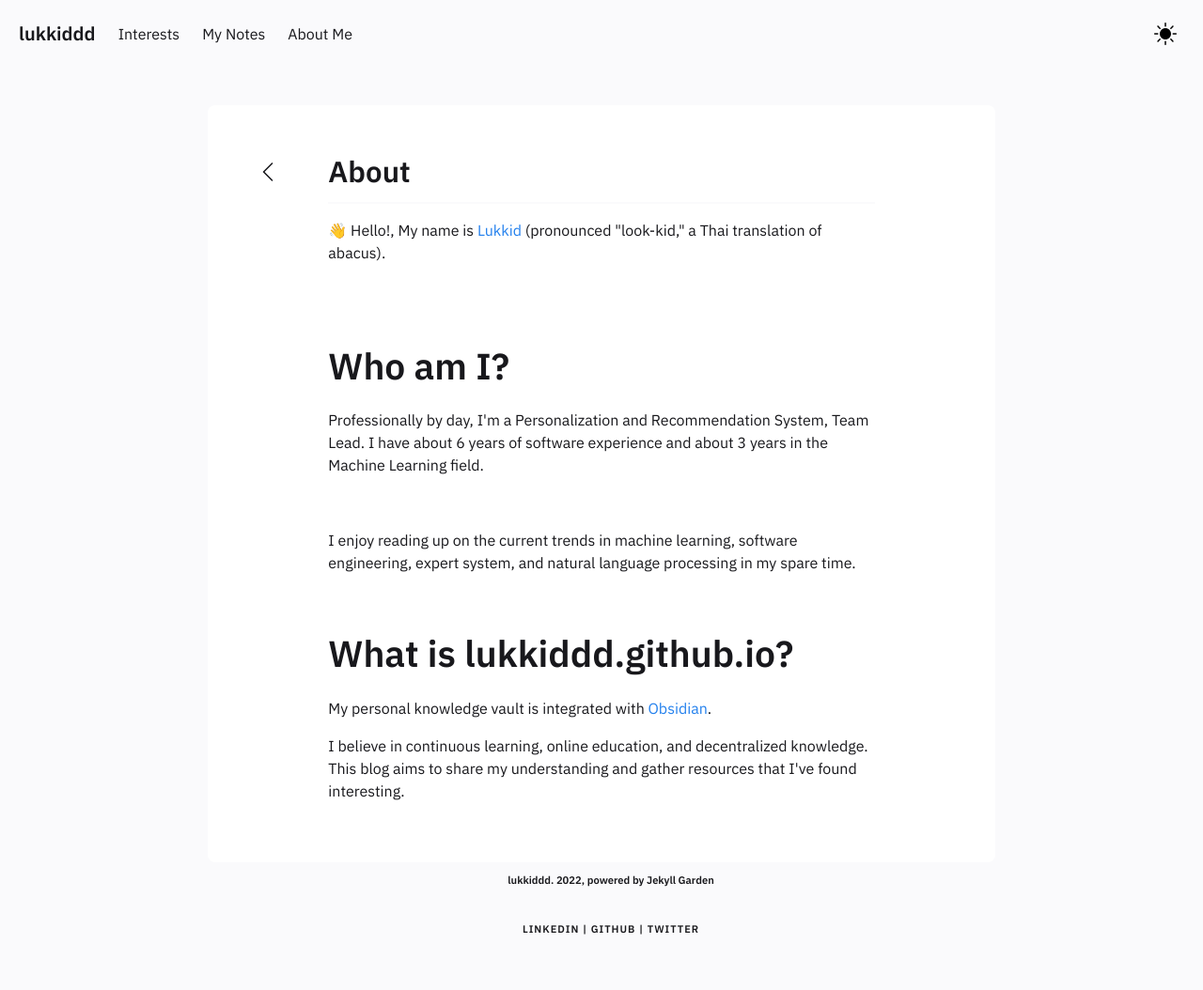
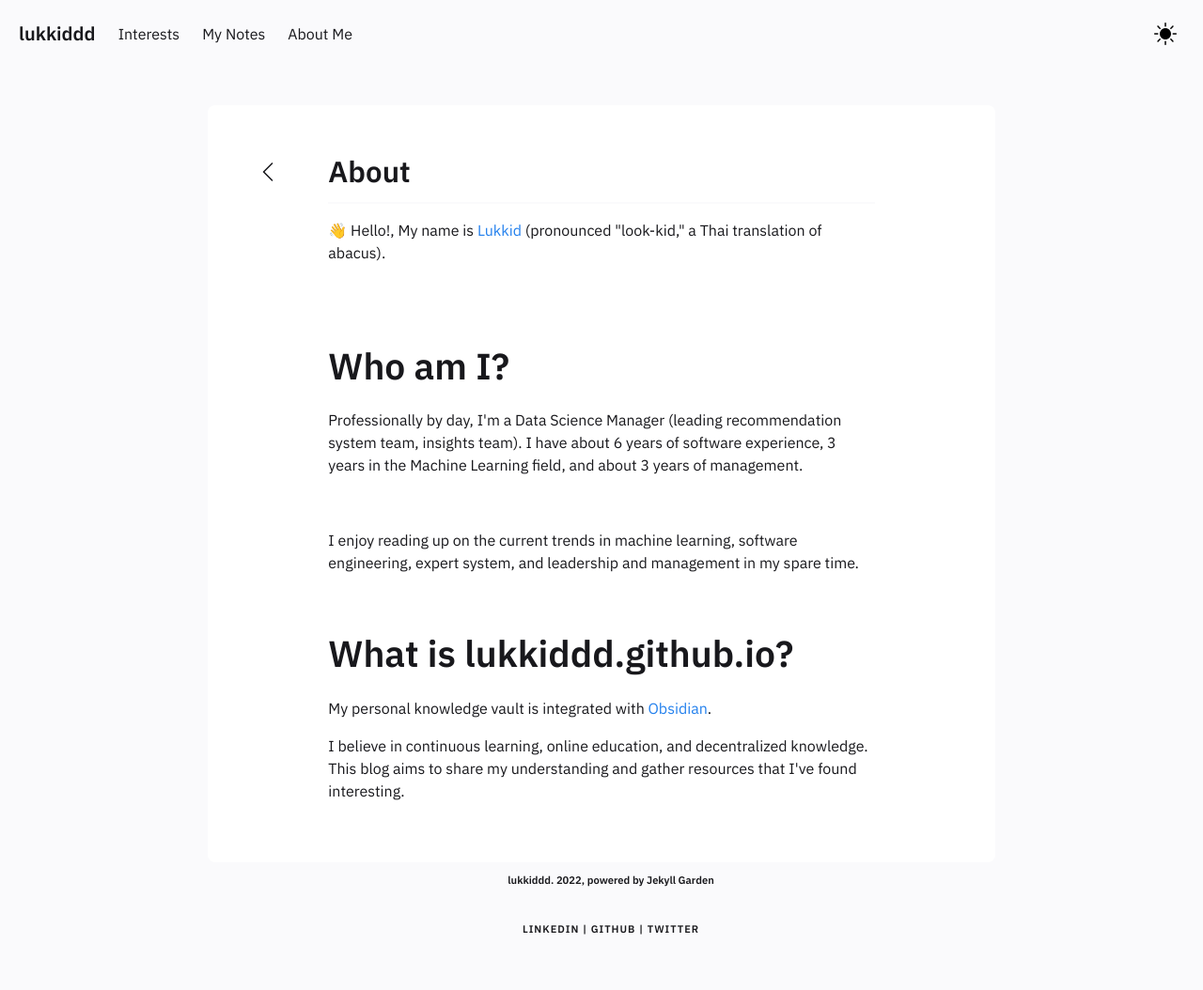
Before and after one commit to lukkiddd/lukkiddd.github.io, a Jekyll site: the page built from _posts/2022-03-16-about.md, in a window 1280 px wide. Shown: the whole page at 94% size. Built offline with Jekyll 4.4.1, drawn with Linux system fonts in a browser that asks for light colours.

Commit message:
Changing role and interest on my 'about' page.

```diff
--- a/_posts/2022-03-16-about.md
+++ b/_posts/2022-03-16-about.md
@@ -10,11 +10,11 @@ title: About
 
 # Who am I?
 
-Professionally by day, I'm a Personalization and Recommendation System, Team Lead. I have about 6 years of software experience and about 3 years in the Machine Learning field.
+Professionally by day, I'm a Data Science Manager (leading recommendation system team, insights team). I have about 6 years of software experience, 3 years in the Machine Learning field, and about 3 years of management.
 
 <br>
 
-I enjoy reading up on the current trends in machine learning, software engineering, expert system, and natural language processing in my spare time.
+I enjoy reading up on the current trends in machine learning, software engineering, expert system, and leadership and management in my spare time.
 
 <br>
 
```
